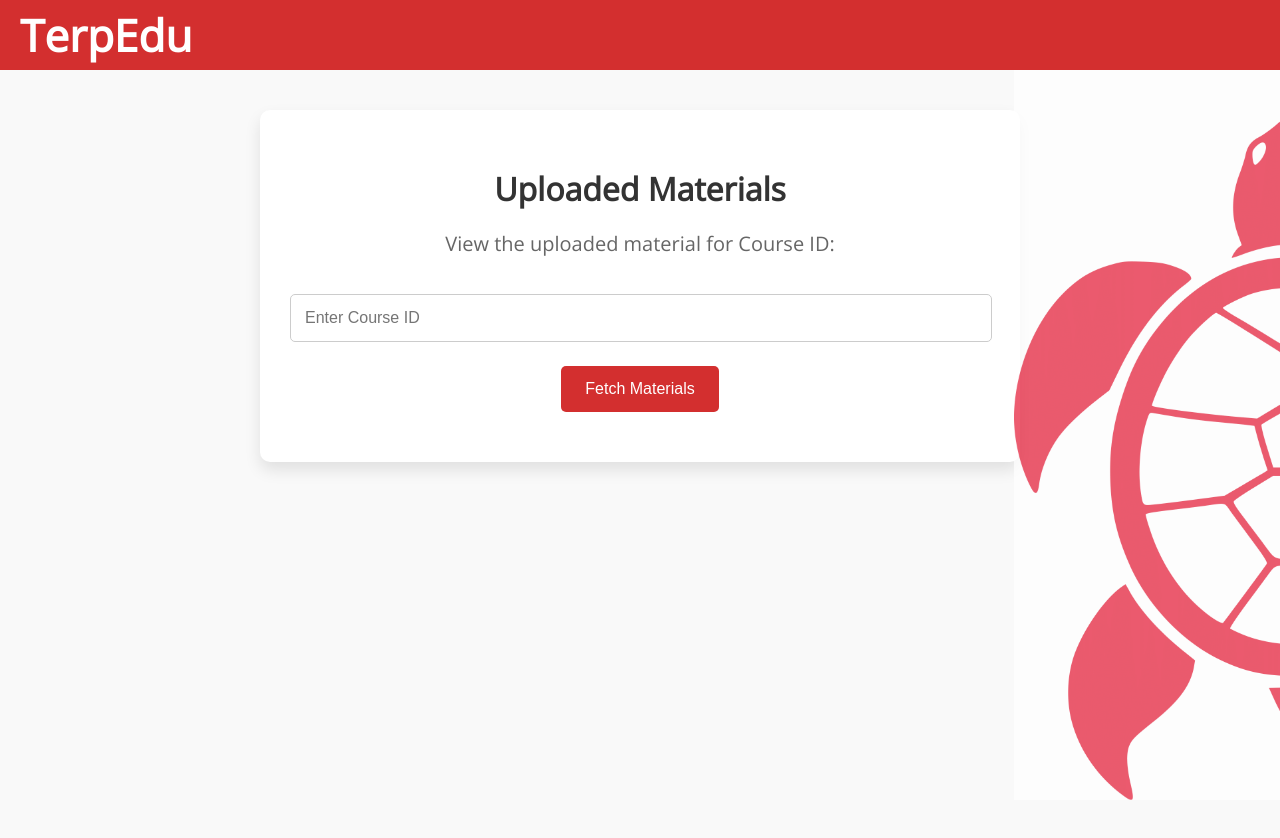
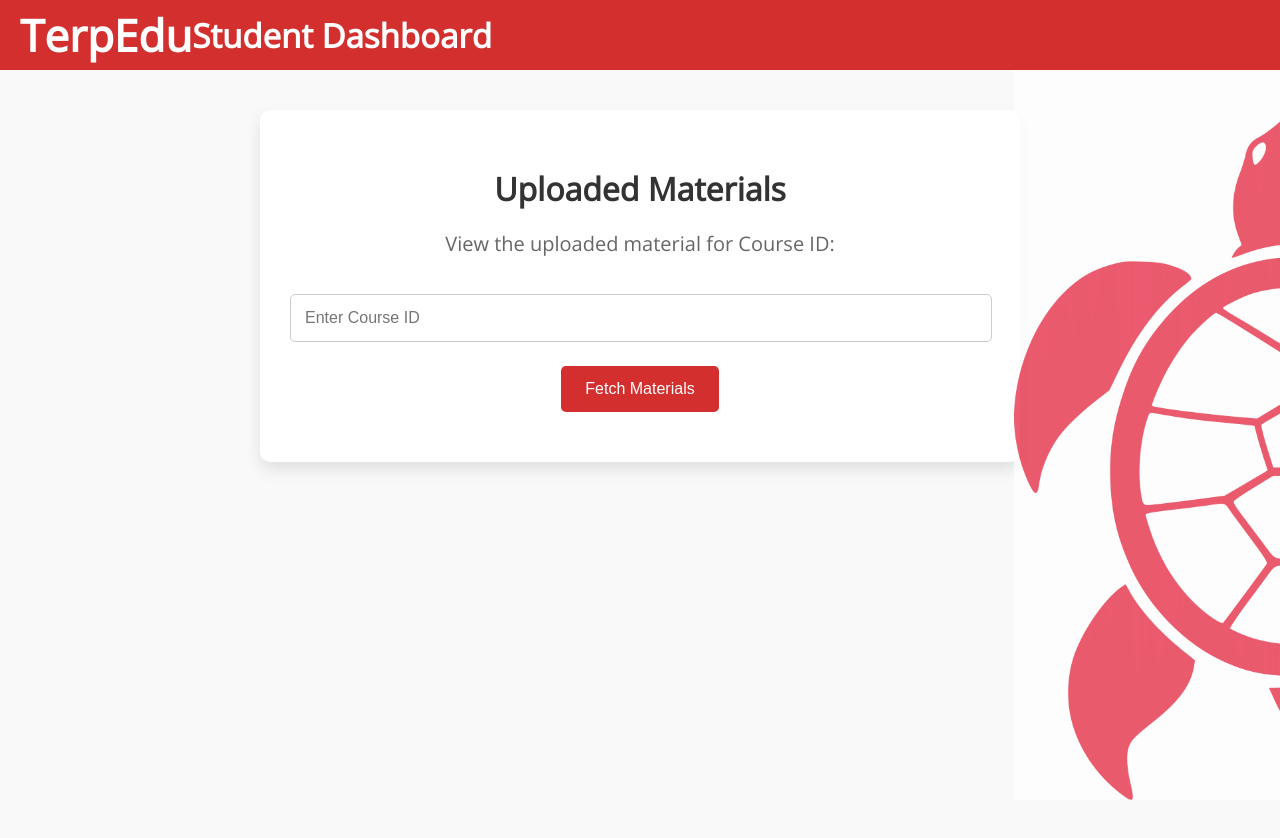
Before and after one commit to medinikrishnan/TerpEdu, a React (Create React App) app in the folder frontend/: page /uploaded_materials_student in a window 1280 px wide. Shown: the top 838 px of the page. Built offline with nearby package versions, Linux system fonts and the light colour scheme.

Commit message:
student dashboard header

```diff
--- a/frontend/src/StudentDashboard.jsx
+++ b/frontend/src/StudentDashboard.jsx
@@ -216,6 +216,7 @@ function StudentDashboard() {
 
       <header className="header">
         <span>TerpEdu</span>
+        <span>Student Dashboard</span>
         <span>Welcome, {user_name}</span>
       </header>
       <div className="navbar">
--- a/frontend/src/uploaded_materials_student.jsx
+++ b/frontend/src/uploaded_materials_student.jsx
@@ -184,6 +184,7 @@ function UploadedMaterials() {
 
       <header className="header">
         <h1>TerpEdu</h1>
+        <h2>Student Dashboard</h2>
       </header>
 
       <div className="main-container">
```
